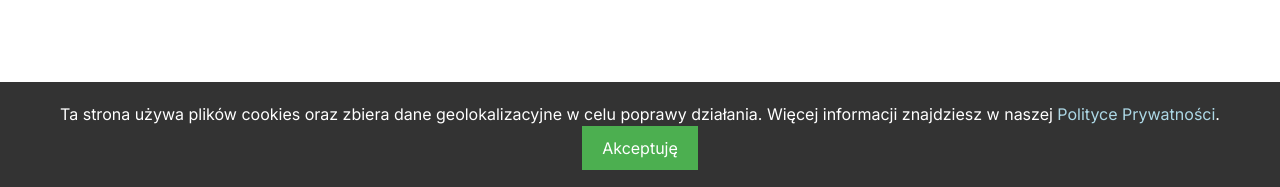
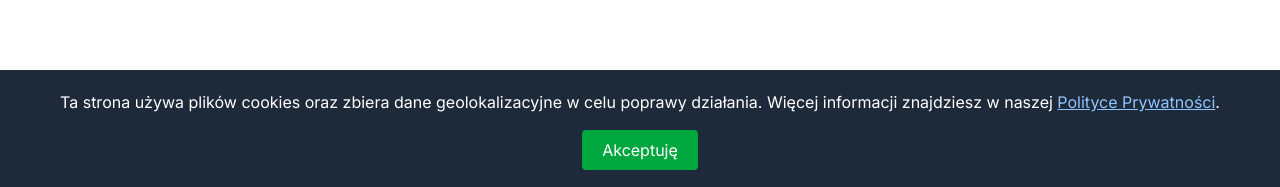
Before and after one commit to lmProgramming/next-terraform-aws-project, a Next.js app: page / in a window 1280 px wide. Shown: the part 610-797 px from the top of the page. Built offline with nearby package versions, Linux system fonts and the light colour scheme; no server answers.

Commit message:
refactor: using tailwind

```diff
--- a/src/components/PrivacyPopup.tsx
+++ b/src/components/PrivacyPopup.tsx
@@ -1,7 +1,5 @@
-// src/components/PrivacyPopup.tsx
 "use client";
 import React, { useState, useEffect } from "react";
-// Optional: import Link from 'next/link'; for internal privacy policy page
 
 const PrivacyPopup: React.FC = () => {
   const [isVisible, setIsVisible] = useState<boolean>(false);
@@ -21,43 +19,23 @@ const PrivacyPopup: React.FC = () => {
   if (!isVisible) return null;
 
   return (
-    <div
-      style={{
-        position: "fixed",
-        bottom: 0,
-        left: 0,
-        right: 0,
-        background: "#333",
-        color: "white",
-        padding: "20px",
-        textAlign: "center",
-        zIndex: 1000,
-      }}
-    >
+    <div className="fixed bottom-0 left-0 right-0 bg-gray-800 text-white p-5 text-center z-50">
       <p>
         Ta strona używa plików cookies oraz zbiera dane geolokalizacyjne w celu
         poprawy działania. Więcej informacji znajdziesz w naszej{" "}
-        {/* <Link href="/polityka-prywatnosci" style={{color: 'lightblue'}}>Polityce Prywatności</Link>. */}
         <a
           href="/polityka-prywatnosci.html"
           target="_blank"
           rel="noopener noreferrer"
-          style={{ color: "lightblue" }}
+          className="text-blue-300 underline"
         >
           Polityce Prywatności
         </a>
         .
-        {/* Create a static polityka-prywatnosci.html in public/ or a Next.js page */}
       </p>
       <button
         onClick={handleAccept}
-        style={{
-          padding: "10px 20px",
-          background: "#4CAF50",
-          color: "white",
-          border: "none",
-          cursor: "pointer",
-        }}
+        className="mt-4 px-5 py-2 bg-green-600 text-white border-none rounded cursor-pointer hover:bg-green-700"
       >
         Akceptuję
       </button>
--- a/src/components/RadioPlayer.tsx
+++ b/src/components/RadioPlayer.tsx
@@ -8,6 +8,8 @@ const stations: Record<string, string> = {
   RMF_FM: "https://www.rmfon.pl/n/rmf_fm.pls",
   Radio_ZET: "https://stream.radiozet.pl/zet.aac",
 };
+
+const CLOCK_UPDATE_INTERVAL = 1000;
 
 const RadioPlayer: React.FC = () => {
   const [isPlaying, setIsPlaying] = useState<boolean>(false);
@@ -24,7 +26,7 @@ const RadioPlayer: React.FC = () => {
 
     const timer = setInterval(() => {
       setCurrentDateTime(new Date());
-    }, 1000);
+    }, CLOCK_UPDATE_INTERVAL);
 
     return () => {
       clearInterval(timer);
@@ -85,7 +87,10 @@ const RadioPlayer: React.FC = () => {
           </option>
         ))}
       </select>
-      <button onClick={togglePlayPause}>
+      <button
+        onClick={togglePlayPause}
+        aria-label={isPlaying ? "Pauza odtwarzania" : "Odtwórz audio"}
+      >
         {isPlaying ? "Pauza" : "Odtwórz"}
       </button>
       <div>
```
